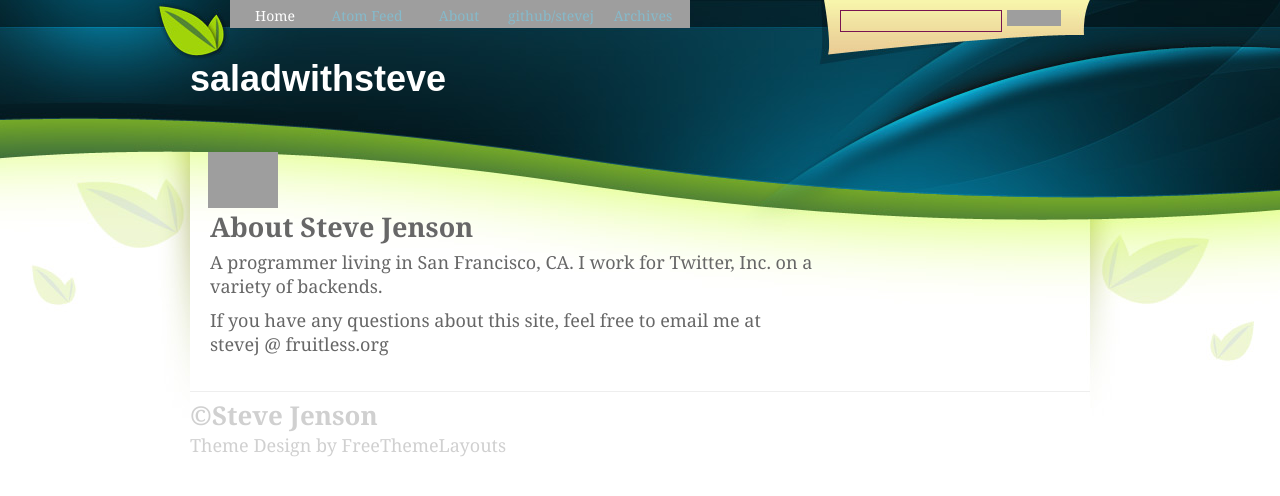
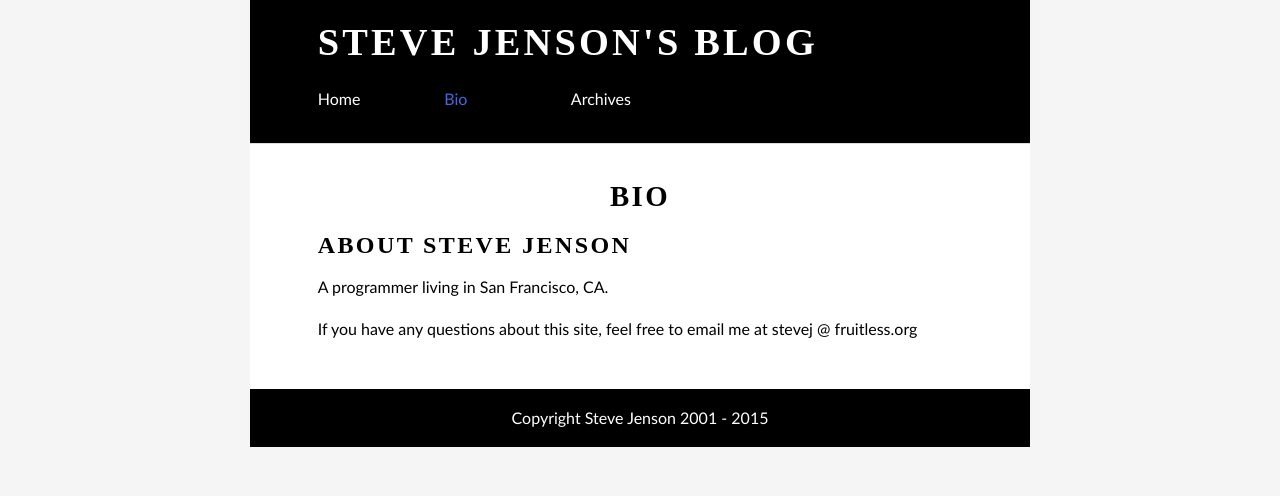
Before and after one commit to stevej/saladwithsteve, a Jekyll site: the page built from about.html, in a window 1280 px wide. Shown: the top 496 px of the page. Built offline with Jekyll 4.4.1, drawn with Linux system fonts in a browser that asks for light colours; some web fonts are replaced; grey boxes are pictures that could not be loaded.

Commit message:
just jam it all in

```diff
--- a/_config.yml
+++ b/_config.yml
@@ -1,6 +1,21 @@
-auto: true
-server: false
-server_port: 4000
-pygments: true
+host: 0.0.0.0
+port: 4000
+highlighter: pygments
 lsi: false
 permalink: /:year/:month/:title.html
+
+url: "http://saladwithsteve.com/"
+twitter_username: stevej
+github_username: stevej
+title: "Steve Jenson's blog"
+
+redcloth:
+  hard_breaks: false
+
+
+defaults:
+  -
+    scope:
+      path: ""
+    values:
+      layout: "default"
--- /dev/null
+++ b/_layouts/blank.html
@@ -0,0 +1,35 @@
+<!DOCTYPE html>
+<html>
+  <head>
+    <meta name="viewport" content="width=device-width, initial-scale=1.0">
+    <meta charset="{{ site.encoding }}">
+    {% if page.author %}<meta name="author" content="{{ page.author }}">{% endif %}
+    <meta name="description" content="{% if page.description %}{{ page.description }}{% else %}{{ site.description }}{% endif %}">
+    <title>{% if page.title %} {{ page.title }} › {% endif %}{{ site.title }}</title>
+    <link rel="canonical" href="{{ page.url | prepend: site.url }}">
+    <link rel="stylesheet" type="text/css" href="{{ "/basic.css" | prepend: site.baseurl }}">
+    <link rel="stylesheet" type="text/css" href="{{ "/highlight.css" | prepend: site.baseurl }}">
+    <link href='http://fonts.googleapis.com/css?family=Source+Sans+Pro:200,300,400,600,700,200italic,300italic,400italic,600italic,700italic' rel='stylesheet' type='text/css'>
+    <link href='http://fonts.googleapis.com/css?family=Gentium+Basic:400,700,400italic,700italic' rel='stylesheet' type='text/css'>
+    <link rel="alternate" type="application/atom+xml" title="{{ site.title }} &raquo; Feed" href="{{ "atom.xml" | prepend: site.baseurl }}">
+  </head>
+  <body>
+    <header>
+      <h1><a href="{{ / }}">{{ site.title }}</a></h1>
+      <nav>
+        <ul>
+          <li><a href="{{ site.url }}">Home</a></li>
+          {% for node in site.pages %}
+            {% if node.title %}
+            <li><a href="{{ node.url }}"{% if page.url == node.url %} id="selected"{% endif %}>{{ node.title }}</a></li>
+            {% endif %}
+          {% endfor %}
+        </ul>
+      </nav>
+    </header>
+{{ content }}
+    <footer>
+      <span>Copyright <a href="{{ site.url }}">Steve Jenson</a> 2001 - {{ site.time | date: "%Y" }}</span>
+    </footer>
+  </body>
+</html>
--- a/_layouts/default.html
+++ b/_layouts/default.html
@@ -1,111 +1,19 @@
-<!DOCTYPE html>
-<html dir="ltr" xmlns="http://www.w3.org/1999/xhtml">
-  <head>
-    <meta content="text/html; charset=UTF-8" http-equiv="Content-Type"/>
-    <meta content="jekyll" name="generator"/>
-
-    <link href="http://saladwithsteve.com/favicon.ico" rel="icon" type="image/vnd.microsoft.icon"/>
-    <link href="http://saladwithsteve.com/" rel="canonical"/>
-    <link rel="alternate" type="application/atom+xml" title="saladwithsteve - atom feed" href="http://saladwithsteve.com/atom.xml" />
-    <link rel="me" href="http://saladwithsteve.com/about.html" />
-    <link rel="stylesheet" type="text/css" href="/css/main.css" />
-    <link rel="stylesheet" type="text/css" href="/css/syntax.css" />
-
-
-    <title>saladwithsteve</title>
-
-    <!--[if lt IE 7]>
-    <style> #web-20{ background-image: none; filter: progid:DXImageTransform.Microsoft.AlphaImageLoader(src='http://1.bp.blogspot.com/_WoCJXgXotb8/SuJyl2G1yDI/AAAAAAAABIU/CxfAuLLpdEA/s1600/web20.png', sizingMethod='crop'); } #navigation li a:hover, #navigation .current_page_item a, #navigation .current_page_item a:hover{ background-image: none; filter: progid:DXImageTransform.Microsoft.AlphaImageLoader(src='http://4.bp.blogspot.com/_WoCJXgXotb8/SuJyj-pE-gI/AAAAAAAABG0/yAuD-K0ihFM/s1600/navlist-hover.png', sizingMethod='crop'); cursor: pointer; } #header h1 a{ background-image: none; cursor: pointer; } .sidebar h2{ background-image: none; filter: progid:DXImageTransform.Microsoft.AlphaImageLoader(src='http://4.bp.blogspot.com/_WoCJXgXotb8/SuJylKZHELI/AAAAAAAABHs/vpOHX-YtH2M/s1600/sdb-title.png', sizingMethod='crop'); } </style>
-    <![endif]-->
-  </head>
-
-  <body>
-    <div id="outer-wrapper">
-
-      <div id="web-20" style="display:none">
-        <span class="inv">blog 3.0</span>
-      </div>
-
-      <div id="nav-content">
-        <ul id="navigation">
-          <li class="current_page_item">
-            <a class="home" href="http://saladwithsteve.com/">
-            Home</a>
-          </li>
-          <li>
-            <a href="http://saladwithsteve.com/atom.xml" title="Atom Feed">Atom Feed</a>
-          </li>
-          <li>
-            <a href="http://saladwithsteve.com/about.html" title="About">About</a>
-          </li>
-          <li>
-            <a href="http://github.com/stevej" title="My Github Repos">github/stevej</a>
-          </li>
-          <li>
-            <a href="/archives.html" title="Archives">Archives</a>
-          </li>
-        </ul>
-
-        <div id="search">
-          <form action="http://google.com/search" id="searchform" method="get">
-            <div>
-              <input type="hidden" name="sitesearch" id="sws" value="saladwithsteve.com"/>
-              <input id="s" name="q" type="text" />
-              <input id="searchsubmit" type="submit" value=""/>
-            </div>
-          </form>
+---
+layout: blank
+---
+      <article>
+        <header>
+          <h1><a href="{{ page.url }}">{{ page.title }}</a></h1>
+          <p>{% if page.author %}{{ page.author }} • {% endif %}{% if page.date %}<time>{{ page.date | date: "%b %-d, %Y" }}</time>{% endif %}{% if page.categories %} • {{ page.categories | join: ','}}{% endif %}</p>
+        </header>
+        <div>
+{{ content }}
         </div>
-      </div>
-
-      <div id="header-wrapper">
-        <div class="header section" id="header">
-          <div class="widget Header" id="Header1">
-            <div id="header-inner">
-              <div class="titlewrapper">
-                <h1 class="title"><a href="/">saladwithsteve</a></h1>
-              </div>
-
-              <div class="descriptionwrapper">
-                <p class="description">
-                  <span>
-                  </span>
-                </p>
-              </div>
-            </div>
-          </div>
-        </div>
-      </div>
-
-      <div id="sub-nav">
-        <a class="atom" href="http://saladwithsteve.com/atom.xml">
-          <span class="inv">Atom</span>
-        </a>
-      </div>
-
-      <div id="content-wrapper">
-        <div id="main-wrapper">
-          <div class="main section" id="main">
-            <div class="widget Blog" id="Blog1">
-              <div class="blog-posts">
-                {{ content }}
-              </div>
-            </div>
-          </div>
-        </div>
-      </div>
-      <!-- end content-wrapper -->
-
-      <!-- freshCitrus blogger theme comes under a Creative Commons license. They are free of charge to use as a theme for your blog and you can make changes to the templates to suit your needs. Please you must keep the footer credit links intact. -->
-      <div id="footer">
-        <big>
-          <big>
-            <b>&#169;<a href="/about.html">Steve Jenson</a></b>
-          </big>
-        </big>
-        <br/>
-        Theme Design by <a href="http://www.freethemelayouts.com/">FreeThemeLayouts</a>
-      </div>
-    </div>
-    {% include analytics.html %}
-  </body>
-</html>
+        {% if site.isso_domain and page.id %}
+        <section id="isso-thread"></section>
+        {% endif %}
+        {% if site.disqus_username  and page.id %}
+        <div id="disqus_thread"></div>
+        <a href="http://disqus.com" class="dsq-brlink">comments powered by <span class="logo-disqus">Disqus</span></a>
+        {% endif %}
+      </article>
--- a/_posts/2010-05-21-hello-again.textile
+++ b/_posts/2010-05-21-hello-again.textile
@@ -1,5 +1,5 @@
 ---
-layout: post
+layout: default
 location: San Francisco
 title: Hello Again!
 ---
--- a/about.html
+++ b/about.html
@@ -1,10 +1,10 @@
 ---
 layout: default
-title: "About the Kind Author"
+title: "Bio"
 ---
 <h2 class="title" id="intro">About Steve Jenson</h2>
 <p>
-A programmer living in San Francisco, CA. I work for Twitter, Inc. on a variety of backends.
+A programmer living in San Francisco, CA.
 </p>
 <p>
 If you have any questions about this site, feel free to email me at stevej&nbsp;@&nbsp;fruitless.org
--- a/archives.html
+++ b/archives.html
@@ -1,6 +1,6 @@
 ---
 layout: default
-title: "Archives!"
+title: "Archives"
 ---
 <ul>
 {% for post in site.posts %}
--- a/atom.xml
+++ b/atom.xml
@@ -1,5 +1,5 @@
 ---
-layout: nil
+layout: null
 ---
 <?xml version="1.0" encoding="utf-8"?>
 <feed xmlns="http://www.w3.org/2005/Atom">
--- /dev/null
+++ b/basic.css
@@ -0,0 +1,101 @@
+body {
+    font-family: "Trebuchet MS", sans-serif;
+    font-weight: normal;
+    line-height: 1.6em;
+    margin: 0;
+    padding: 0 calc(27% - 6em);
+    background: whitesmoke;
+}
+
+@-viewport {
+    width: 640px;
+}
+
+h1, h2, h3, h4, h5, h6 {
+    font-family: "Gentium Basic", serif;
+    margin: 0;
+    text-transform: uppercase;
+    letter-spacing: .1em;
+}
+
+a, a#selected {
+    transition: color .2s ease-out;
+    color: royalblue;
+    text-decoration: none;
+}
+
+a:hover {
+    color: gray;
+}
+
+h1 a {
+    font-size: 1.2em;
+    line-height: 1.4em;
+}
+
+header a, footer a {
+    color: inherit;
+}
+
+pre {
+    overflow: auto;
+    padding: 1em;
+    font-size: .8em;
+    line-height: 1.4em;
+}
+
+blockquote {
+    border-left: 5px solid royalblue;
+    margin: 0;
+    padding: 0 1em;
+}
+
+body > header, article, body > footer {
+    padding-left: calc(12% - 1.6em);
+    padding-right: calc(12% - 1.6em);
+}
+
+body > header, body > footer {
+    padding-top: 1em;
+    padding-bottom: 1em;
+    background: black;
+    color: white;
+}
+
+article {
+    padding-top: 2em;
+    padding-bottom: 2em;
+    background: white;
+    border-top: 1px solid gainsboro;
+}
+
+article header {
+    text-align: center;
+}
+
+article header p {
+    color: dimgray;
+}
+
+article footer a::after {
+    content: "\00bb";
+}
+
+body > footer {
+    text-align: center;
+}
+
+body > footer span {
+    margin: 0 5%;
+}
+
+nav li {
+    display: inline-block;
+    width: 19%;
+    min-width: 6em;
+}
+
+nav ul {
+    padding: 1em 0;
+    margin: 0;
+}
--- /dev/null
+++ b/highlight.css
@@ -0,0 +1,65 @@
+/* http://richleland.github.io/pygments-css/ */
+
+.highlight { color: white; background-color: #333 }
+.highlight .c { color: #75715e }
+.highlight .err { color: #960050; background-color: #1e0010 }
+.highlight .k { color: #66d9ef }
+.highlight .l { color: #ae81ff }
+.highlight .n { color: #f8f8f2 }
+.highlight .o { color: #f92672 }
+.highlight .p { color: #f8f8f2 }
+.highlight .cm { color: #75715e }
+.highlight .cp { color: #75715e }
+.highlight .c1 { color: #75715e }
+.highlight .cs { color: #75715e }
+.highlight .ge { font-style: italic }
+.highlight .gs { font-weight: bold }
+.highlight .kc { color: #66d9ef }
+.highlight .kd { color: #66d9ef }
+.highlight .kn { color: #f92672 }
+.highlight .kp { color: #66d9ef }
+.highlight .kr { color: #66d9ef }
+.highlight .kt { color: #66d9ef }
+.highlight .ld { color: #e6db74 }
+.highlight .m { color: #ae81ff }
+.highlight .s { color: #e6db74 }
+.highlight .na { color: #a6e22e }
+.highlight .nb { color: #f8f8f2 }
+.highlight .nc { color: #a6e22e }
+.highlight .no { color: #66d9ef }
+.highlight .nd { color: #a6e22e }
+.highlight .ni { color: #f8f8f2 }
+.highlight .ne { color: #a6e22e }
+.highlight .nf { color: #a6e22e }
+.highlight .nl { color: #f8f8f2 }
+.highlight .nn { color: #f8f8f2 }
+.highlight .nx { color: #a6e22e }
+.highlight .py { color: #f8f8f2 }
+.highlight .nt { color: #f92672 }
+.highlight .nv { color: #f8f8f2 }
+.highlight .ow { color: #f92672 }
+.highlight .w { color: #f8f8f2 }
+.highlight .mf { color: #ae81ff }
+.highlight .mh { color: #ae81ff }
+.highlight .mi { color: #ae81ff }
+.highlight .mo { color: #ae81ff }
+.highlight .sb { color: #e6db74 }
+.highlight .sc { color: #e6db74 }
+.highlight .sd { color: #e6db74 }
+.highlight .s2 { color: #e6db74 }
+.highlight .se { color: #ae81ff }
+.highlight .sh { color: #e6db74 }
+.highlight .si { color: #e6db74 }
+.highlight .sx { color: #e6db74 }
+.highlight .sr { color: #e6db74 }
+.highlight .s1 { color: #e6db74 }
+.highlight .ss { color: #e6db74 }
+.highlight .bp { color: #f8f8f2 }
+.highlight .vc { color: #f8f8f2 }
+.highlight .vg { color: #f8f8f2 }
+.highlight .vi { color: #f8f8f2 }
+.highlight .il { color: #ae81ff }
+.highlight .gh { }
+.highlight .gu { color: #75715e; }
+.highlight .gd { color: #f92672; }
+.highlight .gi { color: #a6e22e; }
--- a/index.html
+++ b/index.html
@@ -1,6 +1,5 @@
 ---
 layout: default
-title: "You Are Here"
 ---
 {% for post in site.posts limit:1 %}
   <div class="post">
```
Also changed, not shown: _posts/2010-07-22-building-fsharp-on-the-mac.textile (+8 -8 lines), 5 other files.
